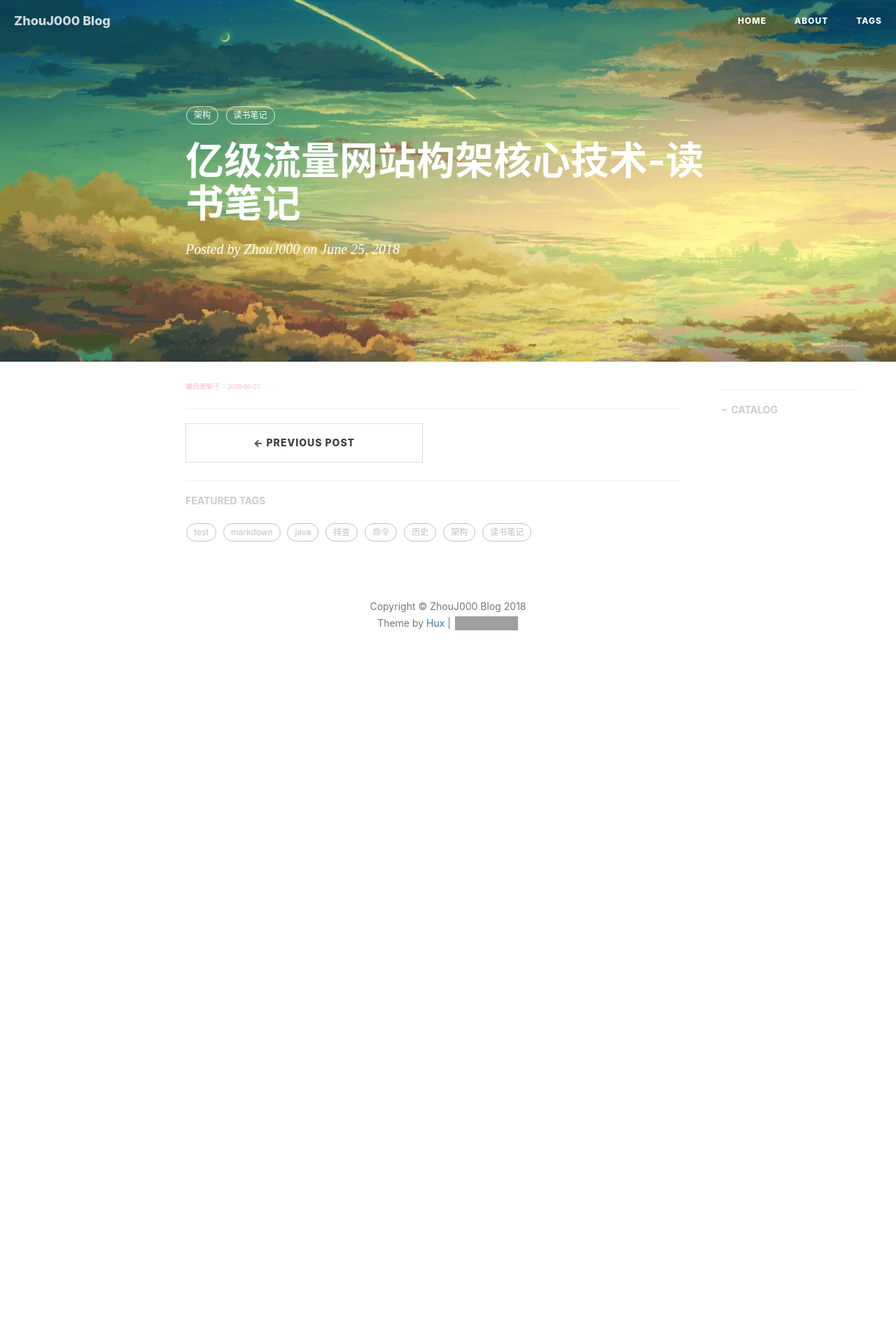
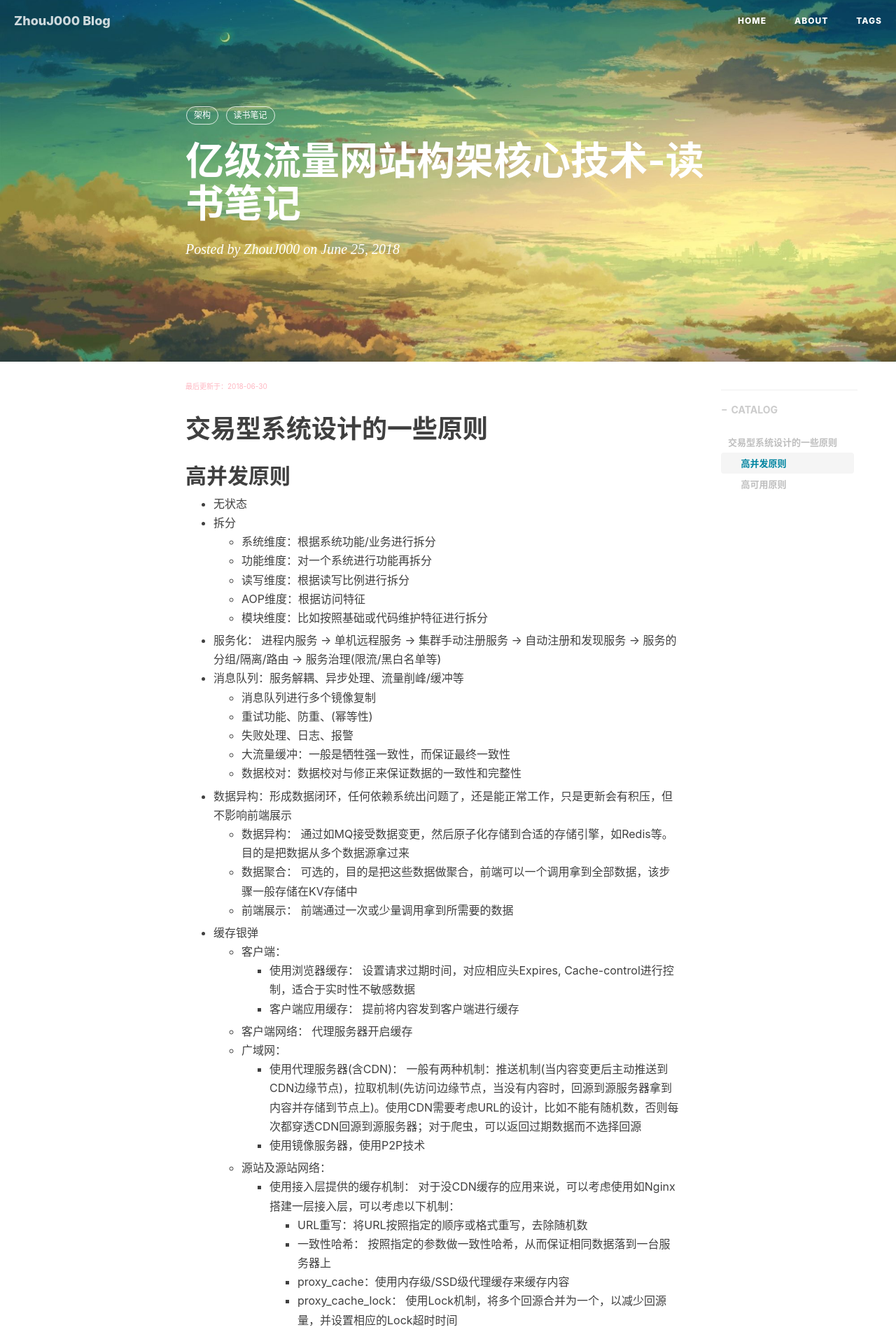
Before and after one commit to zhouj000/zhouj000.github.io, a Jekyll site: the page built from _posts/2018-06-25-coreTechnologyOfWebArchitecture-kaitao.markdown, in a window 1280 px wide. Shown: the top 1904 px of the page at 70% size. Built offline with Jekyll 4.4.1, drawn with Linux system fonts in a browser that asks for light colours; nearby versions of some CDN libraries; comment, search, counter and statistics services are not loaded; before the commit the page ends 967 px from its top, so only the background shows below that; some of the changed text lies outside the part shown; grey boxes are pictures that could not be loaded.

Commit message:
git blog & catalog调整

```diff
--- a/_posts/2018-06-25-about-huaxia-history.markdown
+++ b/_posts/2018-06-25-about-huaxia-history.markdown
@@ -9,7 +9,7 @@ tags:
     - 历史
 ---
 
-<font color="#FFB6C1" size="1" face="黑体">最后更新于：2018-06-27</font>
+<font id="last-updated">最后更新于：2018-06-30</font>
 
 # 旧石器时代
 > 约公元前300~200万年
--- a/_posts/2018-06-25-coreTechnologyOfWebArchitecture-kaitao.markdown
+++ b/_posts/2018-06-25-coreTechnologyOfWebArchitecture-kaitao.markdown
@@ -10,4 +10,52 @@ tags:
     - 读书笔记
 ---
 
-<font color="#FFB6C1" size="1" face="黑体">最后更新于：2018-06-25</font>
+<font id="last-updated">最后更新于：2018-06-30</font>
+
+
+# 交易型系统设计的一些原则
+
+## 高并发原则
+
++ 无状态
++ 拆分
+	- 系统维度：根据系统功能/业务进行拆分
+	- 功能维度：对一个系统进行功能再拆分
+	- 读写维度：根据读写比例进行拆分
+	- AOP维度：根据访问特征
+	- 模块维度：比如按照基础或代码维护特征进行拆分
++ 服务化： 进程内服务 -> 单机远程服务 -> 集群手动注册服务 -> 自动注册和发现服务 -> 服务的分组/隔离/路由 -> 服务治理(限流/黑白名单等)
++ 消息队列：服务解耦、异步处理、流量削峰/缓冲等
+	- 消息队列进行多个镜像复制
+	- 重试功能、防重、(幂等性)
+	- 失败处理、日志、报警
+	- 大流量缓冲：一般是牺牲强一致性，而保证最终一致性
+	- 数据校对：数据校对与修正来保证数据的一致性和完整性
++ 数据异构：形成数据闭环，任何依赖系统出问题了，还是能正常工作，只是更新会有积压，但不影响前端展示
+	- 数据异构： 通过如MQ接受数据变更，然后原子化存储到合适的存储引擎，如Redis等。目的是把数据从多个数据源拿过来
+	- 数据聚合： 可选的，目的是把这些数据做聚合，前端可以一个调用拿到全部数据，该步骤一般存储在KV存储中
+	- 前端展示： 前端通过一次或少量调用拿到所需要的数据
++ 缓存银弹
+	- 客户端：
+		+ 使用浏览器缓存： 设置请求过期时间，对应相应头Expires, Cache-control进行控制，适合于实时性不敏感数据
+		+ 客户端应用缓存： 提前将内容发到客户端进行缓存
+	- 客户端网络： 代理服务器开启缓存
+	- 广域网：
+		+ 使用代理服务器(含CDN)： 一般有两种机制：推送机制(当内容变更后主动推送到CDN边缘节点)，拉取机制(先访问边缘节点，当没有内容时，回源到源服务器拿到内容并存储到节点上)。使用CDN需要考虑URL的设计，比如不能有随机数，否则每次都穿透CDN回源到源服务器；对于爬虫，可以返回过期数据而不选择回源
+		+ 使用镜像服务器，使用P2P技术
+	- 源站及源站网络：
+		+ 使用接入层提供的缓存机制： 对于没CDN缓存的应用来说，可以考虑使用如Nginx搭建一层接入层，可以考虑以下机制：
+			- URL重写：将URL按照指定的顺序或格式重写，去除随机数
+			- 一致性哈希： 按照指定的参数做一致性哈希，从而保证相同数据落到一台服务器上
+			- proxy_cache：使用内存级/SSD级代理缓存来缓存内容
+			- proxy_cache_lock： 使用Lock机制，将多个回源合并为一个，以减少回源量，并设置相应的Lock超时时间
+			- shared_dict： 如果架构使用nginx+lux实现，，可考虑使用Lua shared_dict进行cache，最大好处是reload缓存不会丢失
+			- 对于托底(或兜底，指降级后显示的)数据或异常数据，不应该让其缓存，否则用户会很长一段时间内看到这些数据
+		+ 使用应用层提供的缓存机制：使用Tomcat时可以使用堆内缓存/堆外缓存；local redis cache在应用所在服务器上部署一组redis，应用直接读取本机Redis数据，多机之间使用主从机制同步数据
+		+ 使用分布式缓存：数据量太大，使用分片机制将流量分散到多台，或直接使用分布式缓存实现。常见分片机制是一致性哈希
+		+ 静态化/伪静态化，使用服务器操作系统提供的缓存机制
++ 并发化
+
+## 高可用原则
+
++ 降级
--- a/css/zhouj000-blog.css
+++ b/css/zhouj000-blog.css
@@ -1259,3 +1259,7 @@ img::-moz-selection {
 .page-fullscreen footer .copyright a:hover {
   color: #ddd;
 }
+#last-updated {
+  color: #FFB6C1;
+  font-size: 10px;
+}
```
Also changed, not shown: _includes/footer.html (+10 -3 lines), _posts/2018-06-11-about-markdown.markdown (+15 -14 lines), _posts/2018-06-24-investigate-cpu-100.markdown (+13 -13 lines), _posts/2018-06-30-about-git.markdown (added, +277 -0 lines), css/zhouj000-blog.min.css, img/in-post/2018/git_space.png (added), img/in-post/2018/rebase.png (added).
